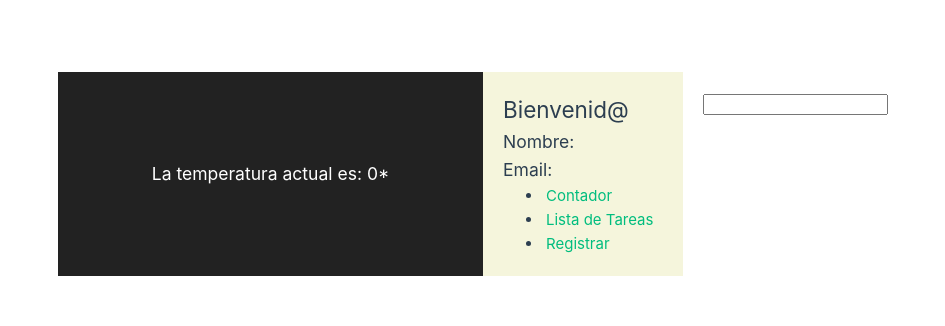
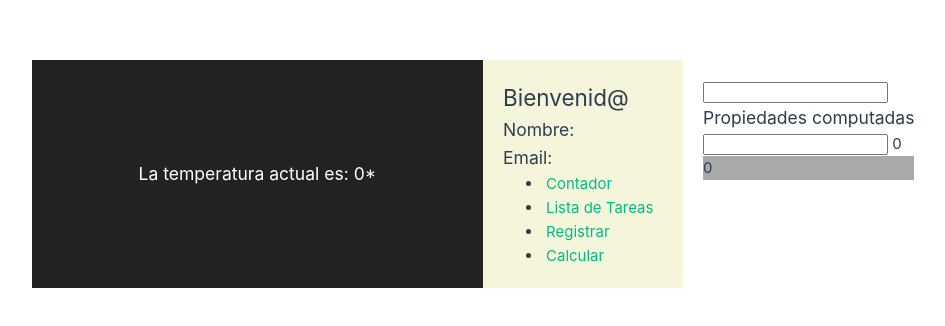
Before and after one commit to zulecoronel/proyectovue, a Vue app: page /calcular in a window 1280 px wide. Shown: the part 226-552 px from the top of the page, without its empty margins (157-1102 px from the left). Built offline with nearby package versions, Linux system fonts and the light colour scheme; no server answers; the HTML template or start-up script is replaced by a standard one.

Commit message:
Propiedades computadas

```diff
--- a/src/components/Sidebar.vue
+++ b/src/components/Sidebar.vue
@@ -7,6 +7,7 @@
         <li><router-link to="/contador">Contador</router-link></li>
         <li><router-link to="/ListaDeTareas">Lista de Tareas</router-link></li>
         <li><router-link to="/registrar">Registrar</router-link></li>
+        <li><router-link to="/calcular">Calcular</router-link></li>
     </ul>
 
 </div>
--- /dev/null
+++ b/src/modules/calcular/components/ResultadoSection.vue
@@ -0,0 +1,21 @@
+<template>
+    <div class="resultado">
+        {{ props. resultado}}
+    </div>
+</template>
+
+<script setup>
+import { defineProps } from 'vue';
+const props = defineProps(
+    [
+        'resultado'
+    ]
+);
+</script>
+
+<style scoped>
+
+.resultado{
+    background-color: darkgray;
+}
+</style>
--- /dev/null
+++ b/src/modules/calcular/views/CalcularView.vue
@@ -0,0 +1,20 @@
+<template>
+    <h3>Propiedades computadas</h3>
+    <input type="text" v-model="valor">
+    {{ valorCalculado }}
+    <ResultadoSection :resultado="valorCalculado"></ResultadoSection>
+
+</template>
+
+<script setup>
+
+import {ref, computed} from 'vue';
+import ResultadoSection from '../components/ResultadoSection.vue';
+
+const valor = ref('');
+const valorCalculado = computed(() => {
+    return valor.value * 3;
+})
+</script>
+
+<style scoped></style>
--- a/src/router/index.js
+++ b/src/router/index.js
@@ -24,6 +24,11 @@
       path: '/registrar',
       name: 'registrar',
       component: () => import('../modules/registro/views/RegistrarView.vue')
+    },
+    {
+      path: '/calcular',
+      name: 'calcular',
+      component: () => import('../modules/calcular/views/CalcularView.vue')
     }
   ]
 })
```
